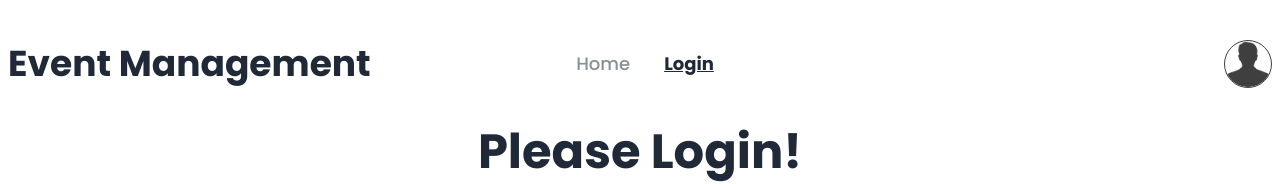
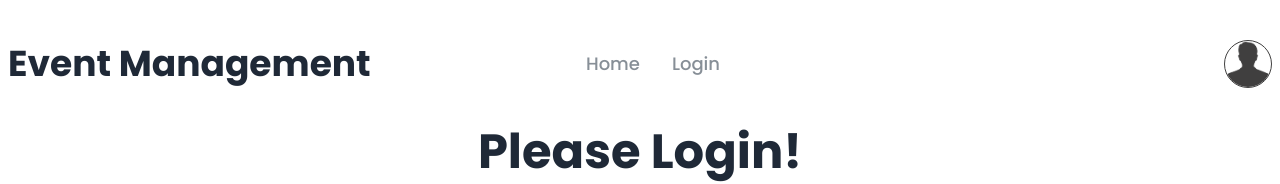
Before and after one commit to ShishirPHS/event-management, a React (Vite) app: page /login in a window 1280 px wide. Shown: the top 184 px of the page. Built offline with nearby package versions, Linux system fonts and the light colour scheme; no server answers.

Commit message:
added signOut and onAuthStateChanged functionality

```diff
--- a/src/components/Navbar/Navbar.jsx
+++ b/src/components/Navbar/Navbar.jsx
@@ -1,15 +1,27 @@
-import { NavLink } from "react-router-dom";
+import { Link, NavLink } from "react-router-dom";
 import userDefault from "../../assets/userDefault.png";
 import "./Navbar.css";
+import { useContext } from "react";
+import { AuthContext } from "../../providers/AuthProvider";
+
+import Swal from "sweetalert2";
 
 const Navbar = () => {
+  const { user, logOut } = useContext(AuthContext);
+
+  const handleSignOut = () => {
+    logOut().then(() => {
+      Swal.fire({
+        icon: "success",
+        title: "Log Out successful",
+      });
+    });
+  };
+
   const links = (
     <>
       <li>
         <NavLink to="/">Home</NavLink>
-      </li>
-      <li>
-        <NavLink to="/login">Login</NavLink>
       </li>
     </>
   );
@@ -47,6 +59,15 @@ const Navbar = () => {
       </div>
       <div className="navbar-center hidden lg:flex">
         <ul className="ul menu menu-horizontal px-1">{links}</ul>
+        <div className="ml-4 text-lg text-[#878f97] hover:text-[#242d3b] font-medium">
+          {user ? (
+            <Link>
+              <button onClick={handleSignOut}>Log Out</button>
+            </Link>
+          ) : (
+            <Link to="/login">Login</Link>
+          )}
+        </div>
       </div>
       <div className="navbar-end">
         <h3 className="mr-4 font-semibold text-lg">{}</h3>
--- a/src/providers/AuthProvider.jsx
+++ b/src/providers/AuthProvider.jsx
@@ -1,8 +1,10 @@
-import { createContext } from "react";
+import { createContext, useEffect, useState } from "react";
 import {
   createUserWithEmailAndPassword,
   getAuth,
+  onAuthStateChanged,
   signInWithEmailAndPassword,
+  signOut,
 } from "firebase/auth";
 import app from "../firebase/firebase.config";
 import PropTypes from "prop-types";
@@ -12,6 +14,8 @@ export const AuthContext = createContext(null);
 const auth = getAuth(app);
 
 const AuthProvider = ({ children }) => {
+  const [user, setUser] = useState(null);
+
   // create user
   const createUser = (email, password) => {
     return createUserWithEmailAndPassword(auth, email, password);
@@ -22,7 +26,23 @@ const AuthProvider = ({ children }) => {
     return signInWithEmailAndPassword(auth, email, password);
   };
 
-  const authInfo = { createUser, signIn };
+  // user signOut
+  const logOut = () => {
+    return signOut(auth);
+  };
+
+  useEffect(() => {
+    const unSubscribe = onAuthStateChanged(auth, (currentUser) => {
+      console.log("user state changed", currentUser);
+      setUser(currentUser);
+    });
+
+    return () => {
+      unSubscribe();
+    };
+  }, []);
+
+  const authInfo = { createUser, signIn, user, logOut };
 
   return (
     <AuthContext.Provider value={authInfo}>{children}</AuthContext.Provider>
```
